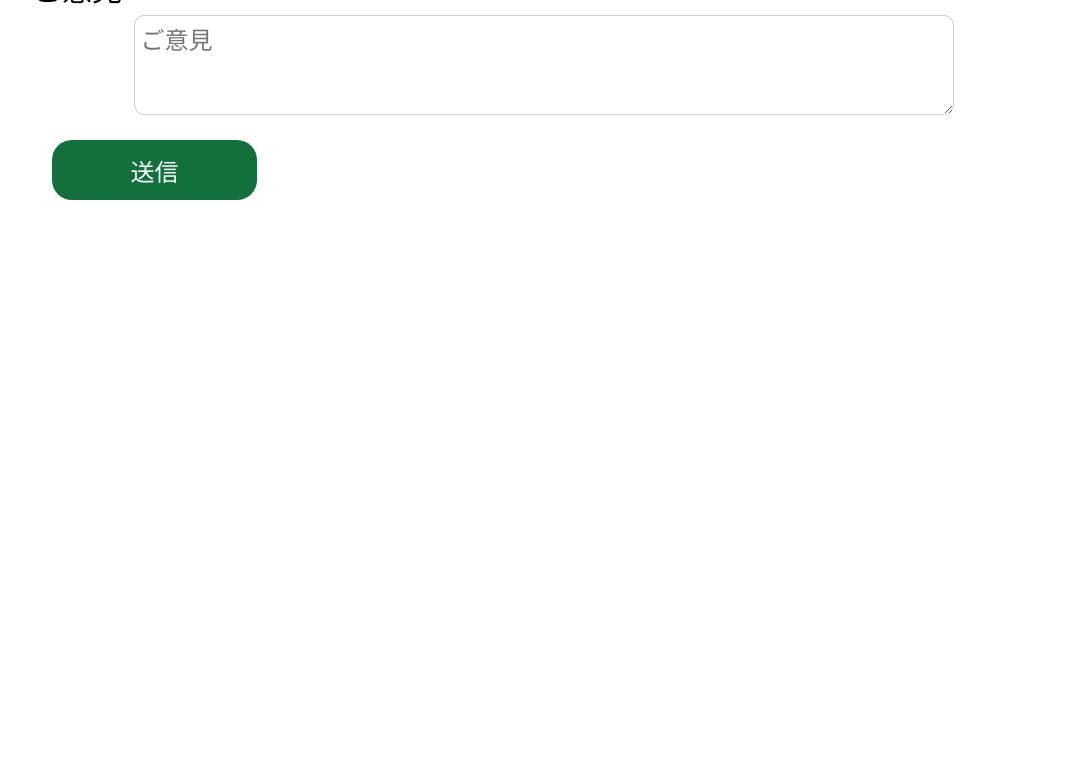
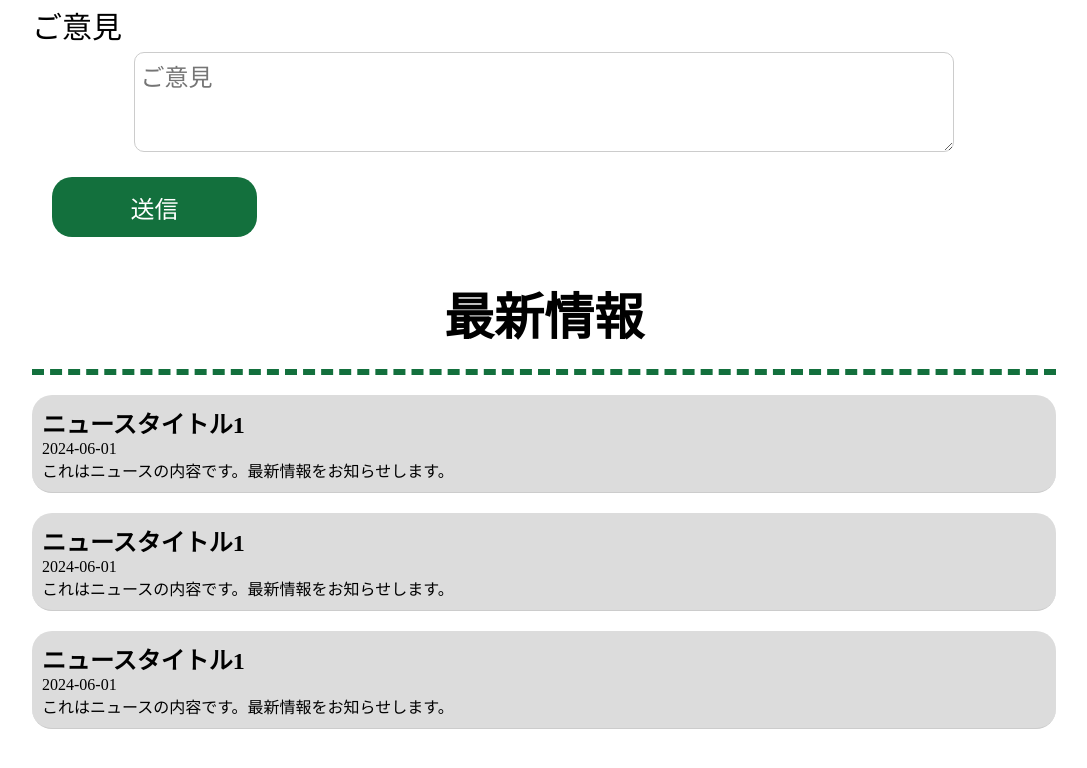
Before and after one commit to OsaKaIchiro/nitakkujyouken_website, a plain HTML site: page index.html in a window 1280 px wide. Shown: the part 978-1746 px from the top of the page, without its empty margins (96-1183 px from the left). Before the commit the page ends 1501 px from the top, so only its background shows below. Drawn offline with Linux system fonts and the light colour scheme.

Commit message:
最新情報のsectionを完成させました

```diff
--- a/index.html
+++ b/index.html
@@ -42,7 +42,30 @@
         </div>
 
     </section>
-    <section id="news"></section>
+    <section id="news">
+        <div class="news-title">
+            <h1>最新情報</h1>
+            <hr>
+        </div>
+
+        <div class="container">
+            <div class="news-item">
+                <h2 class="news-item-title">ニュースタイトル1</h2>
+                <p class="news-item-date">2024-06-01</p>
+                <p class="news-item-content">これはニュースの内容です。最新情報をお知らせします。</p>
+            </div>
+            <div class="news-item">
+                <h2 class="news-item-title">ニュースタイトル1</h2>
+                <p class="news-item-date">2024-06-01</p>
+                <p class="news-item-content">これはニュースの内容です。最新情報をお知らせします。</p>
+            </div>
+            <div class="news-item">
+                <h2 class="news-item-title">ニュースタイトル1</h2>
+                <p class="news-item-date">2024-06-01</p>
+                <p class="news-item-content">これはニュースの内容です。最新情報をお知らせします。</p>
+            </div>
+    </section>
+
 
     <script src="script.js" defer></script>
 </body>
--- a/style.scss
+++ b/style.scss
@@ -2,6 +2,18 @@
     margin: 0;
     padding: 0;
     box-sizing: border-box;
+}
+
+h1 {
+    font-size: 50px;
+    text-align: center;
+    margin: 20px 0;
+}
+
+hr {
+    border: none;
+    border-top: 6px dashed #13703d;
+    margin: 20px 0;
 }
 
 
@@ -113,7 +125,6 @@
 #form {
     .form-title {
         text-align: center;
-        font-size: 25px;
         margin: 0 auto;
         width: 80%;
     }
@@ -123,13 +134,11 @@
         flex-direction: column;
         margin: 0 auto;
         width: 80%;
-        height: 800px;
         font-size: 30px;
     }
 
     .form-name {
-
-        margin-top: 5px
+        margin-top: 5px;
     }
 
     label {
@@ -186,10 +195,27 @@
 
 }
 
-#news {}
+#news {
+    .news-title {
+        text-align: center;
+        margin: 0 auto;
+        width: 80%;
+    }
 
-hr {
-    border: none;
-    border-top: 6px dashed #13703d;
-    margin: 20px 0;
+    .container {
+
+        margin: 0 auto;
+        width: 80%;
+    }
+
+    .news-item {
+        background-color: #dcdcdc;
+        border-bottom: 1px solid #ccc;
+        padding: 10px 10px;
+        border-radius: 20px;
+        margin-top: 20px;
+    }
+
+    margin-bottom:50px;
+
 }
```
Also changed, not shown: html/css/style.css, 1 other file.
